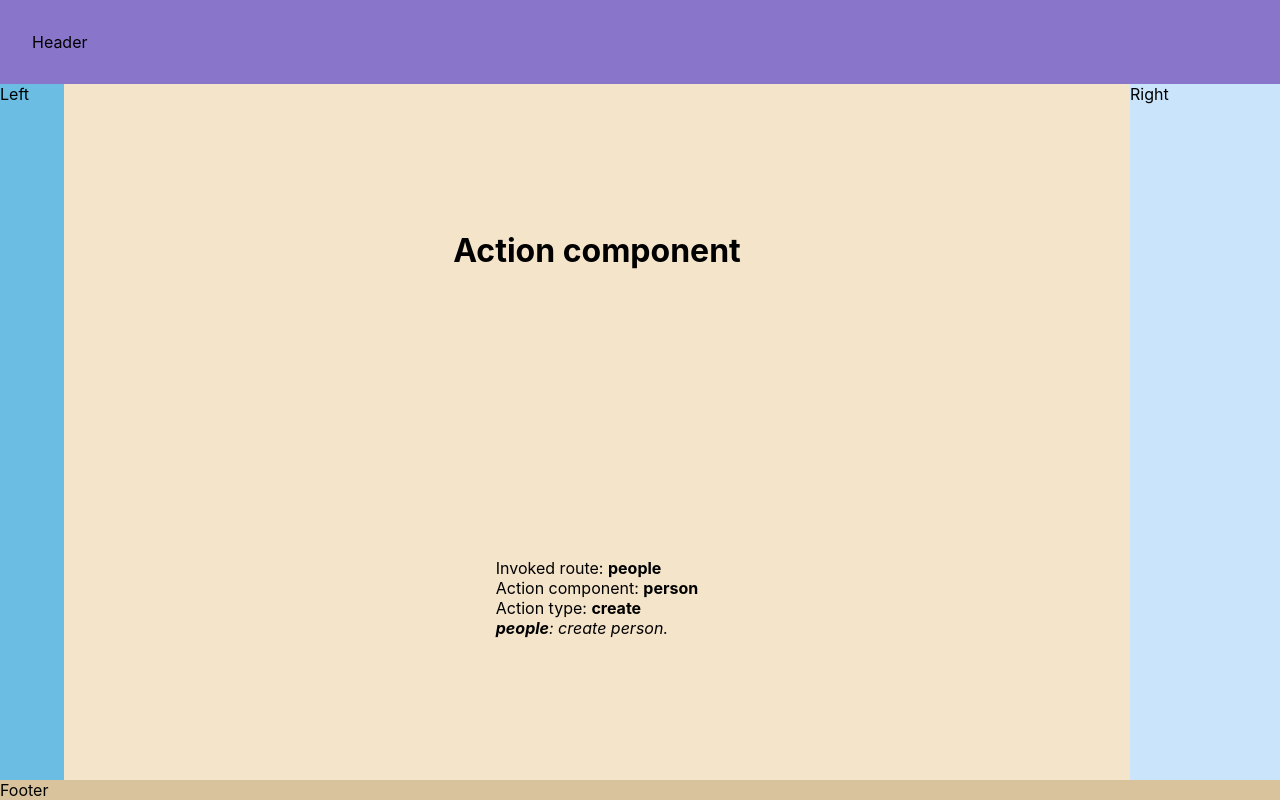
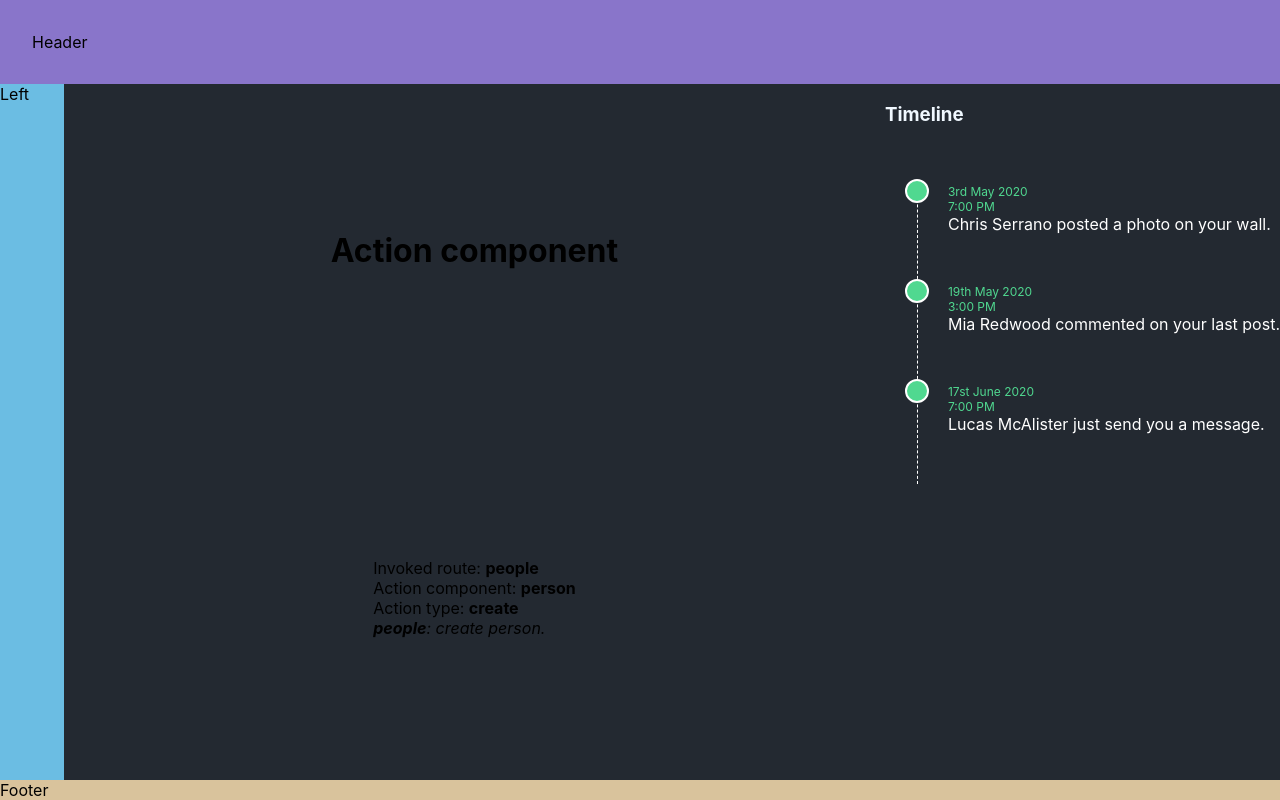
Before and after one commit to eduardomessias/hrp, a Next.js app: page / in a window 1280 px wide. Built offline with nearby package versions, Linux system fonts and the light colour scheme.

Commit message:
timeline initial commit

```diff
--- /dev/null
+++ b/components/timeline.js
@@ -0,0 +1,23 @@
+import styles from '../styles/timeline.module.css'
+
+export default function Timeline() {
+    return (
+        <>
+            <h3>Timeline</h3>
+            <ul class={styles.rb}>
+                <li>
+                    <div class={styles.timestamp}>3rd May 2020<br/> 7:00 PM</div>
+                    <div class={styles.itemtitle}>Chris Serrano posted a photo on your wall.</div>
+                </li>
+                <li>
+                    <div class={styles.timestamp}>19th May 2020<br/> 3:00 PM</div>
+                    <div class={styles.itemtitle}>Mia Redwood commented on your last post.</div>
+                </li>
+                <li>
+                    <div class={styles.timestamp}>17st June 2020<br/> 7:00 PM</div>
+                    <div class={styles.itemtitle}>Lucas McAlister just send you a message.</div>
+                </li>
+            </ul>
+        </>
+    )
+}
--- a/pages/index.js
+++ b/pages/index.js
@@ -1,6 +1,7 @@
 import Head from 'next/head'
 import styles from '../styles/Home.module.css'
 import Action from '../components/action'
+import Timeline from '../components/timeline'
 
 export default function Home() {
     return <>
@@ -19,7 +20,7 @@ export default function Home() {
                     <Action component="person" route="people" type="create" />
                 </div>
                 <div className={styles.right}>
-                    Right
+                    <Timeline></Timeline>
                 </div>
                 <div className={styles.footer}>
                     Footer
--- a/styles/Home.module.css
+++ b/styles/Home.module.css
@@ -19,13 +19,17 @@
 }
 
 .right {
-    background-color: #CAE4FC;
+    /* background-color: #CAE4FC; */
+    background-color: #232931;
+    color: aliceblue;
 
     grid-column: 3 / 4;
+    overflow-y: auto;
 }
 
 .main {
-    background-color: #F4E4CA;
+    /* background-color: #F4E4CA; */
+    background-color: #232931;
 
     grid-column: 2 / 3;
 
--- /dev/null
+++ b/styles/timeline.module.css
@@ -0,0 +1,46 @@
+ul.rb {
+  margin: 2.5em 0;
+  padding: 0;
+  display: inline-block;
+}
+
+ul.rb > li {
+  list-style: none;
+  margin: auto;
+  margin-left: 2em;
+  min-height: 50px;
+  /* border-left: 1px dashed #fff; */
+  border-left: 1px dashed #fff;
+  padding: 0 0 50px 30px;
+  position: relative;
+}
+ul.rb > li::last-child {
+  border-left: 0;
+}
+ul.rb > li::before {
+  position: absolute;
+  left: -13px;
+  top: -5px;
+  content: " ";
+  border: 2px solid rgba(255, 255, 255, 1);
+  border-radius: 500%;
+  background: #50d890;
+  height: 20px;
+  width: 20px;
+  transition: all 500ms ease-in-out;
+}
+ul.rb > li:hover::before {
+  border-color: #232931;
+  transition: all 500ms ease-in-out;
+}
+
+ul.rb > li .timestamp {
+  color: #50d890;
+  position: relative;
+  width: 100px;
+  font-size: 12px;
+}
+
+.itemtitle {
+  color: #fff;
+}
```
